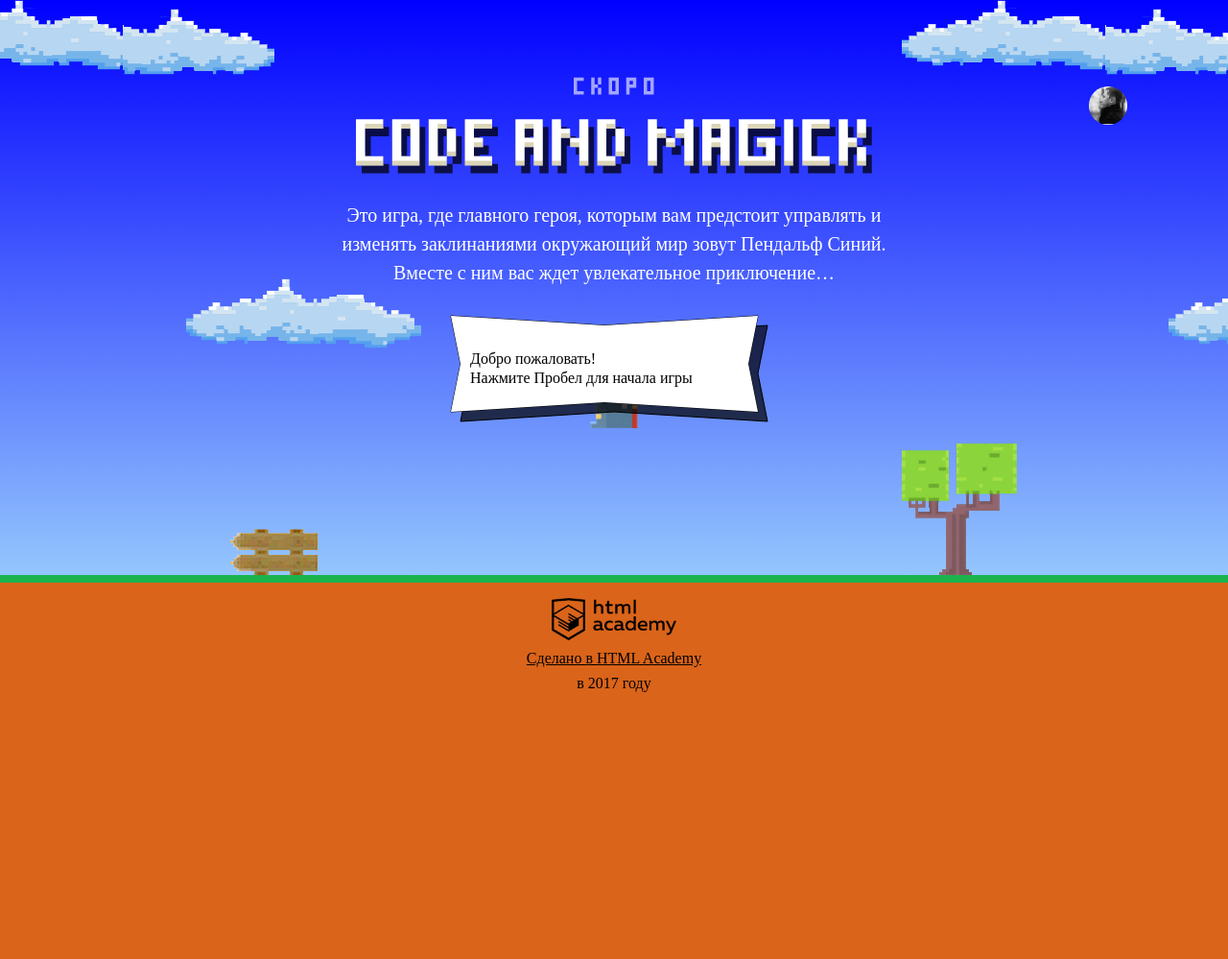
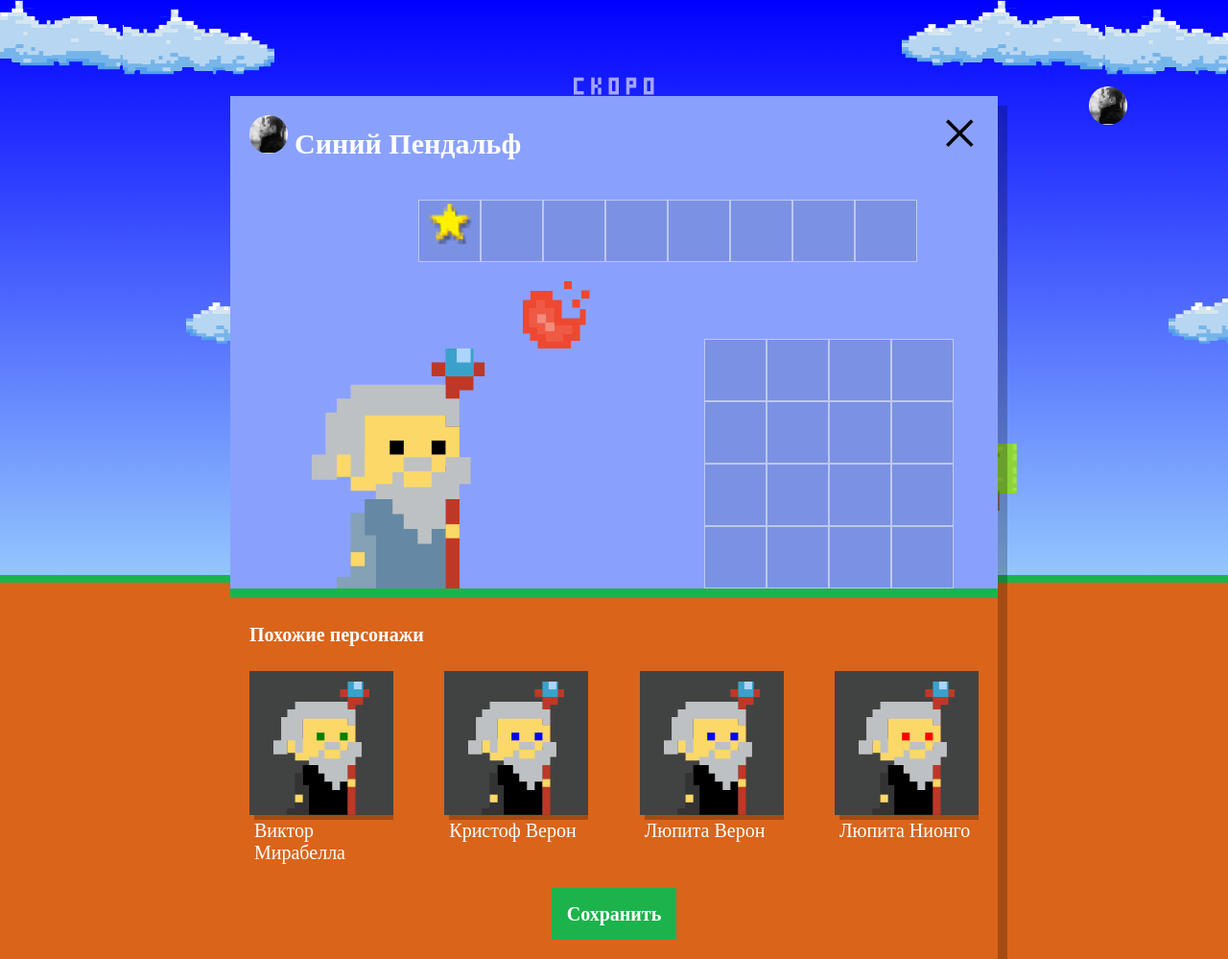
Before and after one commit to blisterrabbithutch/400097-code-and-magick, a website: page index.html in a window 1280 px wide. Shown: the whole page at 96% size. Before the commit the page ends 800 px from the top, so only its background shows below. Drawn offline with Linux system fonts and the light colour scheme; a web font is replaced by a local one.

Commit message:
выполнил второе задание

```diff
--- a/index.html
+++ b/index.html
@@ -175,5 +175,6 @@
 <script src="js/task.js"></script>
 <script src="js/stat.js"></script>
 <script src="js/game.js"></script>
+<script src="js/setup.js"></script>
 </body>
 </html>
--- /dev/null
+++ b/js/setup.js
@@ -0,0 +1,81 @@
+// Файл setup.js
+'use strict';
+
+var WIZARD_NAMES = ['Иван', 'Хуан Себастьян', 'Мария', 'Кристоф', 'Виктор', 'Юлия', 'Люпита', 'Вашингтон'];
+var WIZARD_SURNAMES = ['Да Марья', 'Верон', 'Мирабелла', 'Вальц', 'Онопко', 'Топольницкая', 'Нионго', 'Ирвинг'];
+var COAT_COLOR = ['rgb(101, 137, 164)', 'rgb(241, 43, 107)', 'rgb(146, 100, 161)', 'rgb(56, 159, 117)', 'rgb(215, 210, 55)', 'rgb(0, 0, 0)'];
+var EYE_COLOR = ['black', 'red', 'blue', 'yellow', 'green'];
+
+var userDialog = document.querySelector('.setup');
+userDialog.classList.remove('hidden');
+
+var similarListElement = userDialog.querySelector('.setup-similar-list');
+var similarWizardTemplate = document.querySelector('#similar-wizard-template').content;
+
+// не понял прицнип работы рандомного получения элемента массива
+
+var getRandomWizardName = function (randWizardNameInner) {
+	return WIZARD_NAMES[Math.floor(Math.random()*(WIZARD_NAMES.length))];
+}
+
+var getRandomWizardSurname = function (randWizardSurnameInner) {
+	return WIZARD_SURNAMES[Math.floor(Math.random()*(WIZARD_SURNAMES.length))];
+}
+
+var getRandomWizardCoatColor = function (randWizardCoatColorInner) {
+	return COAT_COLOR[Math.floor(Math.random()*(COAT_COLOR.length))];
+}
+
+var getRandomWizarEyeColor = function (randWizardEyeColorInner) {
+	return EYE_COLOR[Math.floor(Math.random()*(EYE_COLOR.length))];
+}
+
+// var randWizardName = WIZARD_NAMES[Math.floor(Math.random()*(WIZARD_NAMES.length))];
+// var randWizardSurname = WIZARD_SURNAMES[Math.floor(Math.random()*(WIZARD_SURNAMES.length))];
+// var randWizardCoatColor = COAT_COLOR[Math.floor(Math.random()*(COAT_COLOR.length))];
+// var randWizardEyeColor = EYE_COLOR[Math.floor(Math.random()*(EYE_COLOR.length))];
+
+
+var wizards = [
+  {
+    name: getRandomWizardName() + " " + getRandomWizardSurname(),
+    coatColor: getRandomWizardCoatColor(),
+    eyesColor: getRandomWizarEyeColor()
+  },
+  {
+    name: getRandomWizardName() + " " + getRandomWizardSurname(),
+    coatColor: getRandomWizardCoatColor(),
+    eyesColor: getRandomWizarEyeColor()
+  },
+  {
+    name: getRandomWizardName() + " " + getRandomWizardSurname(),
+    coatColor: getRandomWizardCoatColor(),
+    eyesColor: getRandomWizarEyeColor()
+  },
+  {
+    name: getRandomWizardName() + " " + getRandomWizardSurname(),
+    coatColor: getRandomWizardCoatColor(),
+    eyesColor: getRandomWizarEyeColor()
+  }
+];
+
+
+
+
+var renderWizard = function (wizard) {
+  var wizardElement = similarWizardTemplate.cloneNode(true);
+
+  wizardElement.querySelector('.setup-similar-label').textContent = wizard.name;
+  wizardElement.querySelector('.wizard-coat').style.fill = wizard.coatColor;
+  wizardElement.querySelector('.wizard-eyes').style.fill = wizard.eyesColor;
+  return wizardElement;
+}
+
+var fragment = document.createDocumentFragment();
+for (var i = 0; i < wizards.length; i++) {
+
+  fragment.appendChild(renderWizard(wizards[i]));
+}
+similarListElement.appendChild(fragment);
+
+userDialog.querySelector('.setup-similar').classList.remove('hidden');
```
